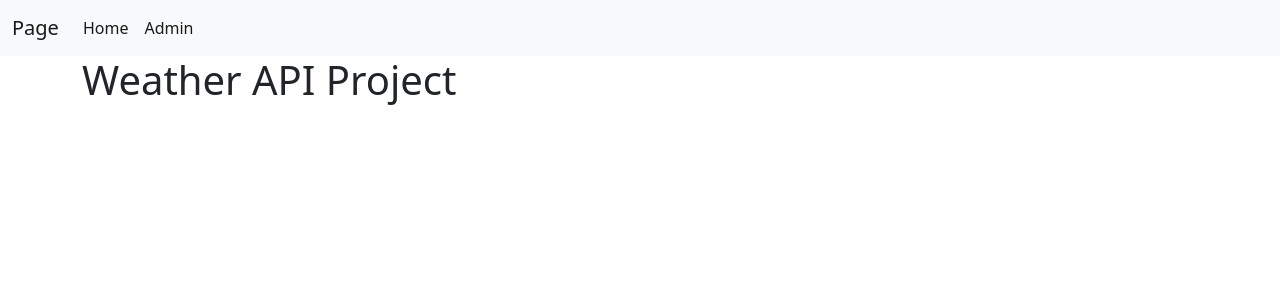
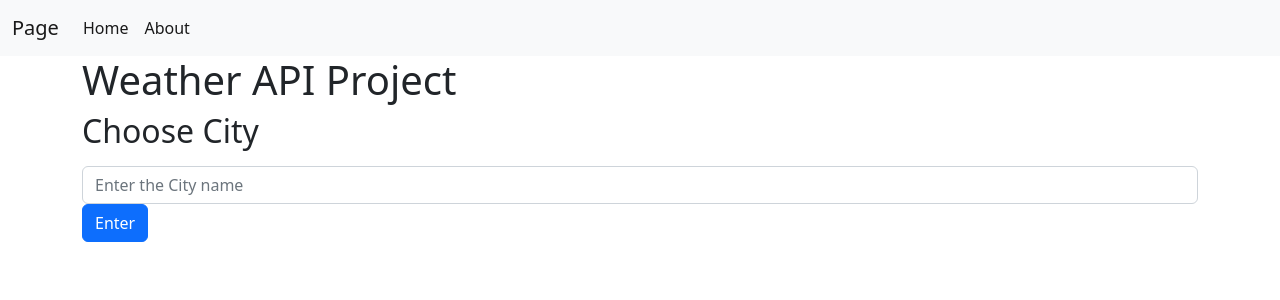
Before and after one commit to Muelvzz/weather-api, a Flask app: page / in a window 1280 px wide. Shown: the top 300 px of the page. Run offline with Flask 3, Linux system fonts and the light colour scheme.

Commit message:
add form and route

```diff
--- a/main.py
+++ b/main.py
@@ -1,4 +1,4 @@
-from flask import Flask, render_template
+from flask import Flask, render_template, request, redirect, url_for
 
 app = Flask(__name__)
 
@@ -6,5 +6,13 @@ app = Flask(__name__)
 def home():
     return render_template("home.html")
 
+@app.route("/city", methods=["GET", "POST"])
+def show_weather():
+    if request.method == "POST":
+        city_title = request.form.get("city")
+        return render_template("show_weather.html", city = city_title)
+    else:
+        return redirect(url_for("home"))
+
 if __name__ == "__main__":
     app.run(debug=True)
--- a/templates/base.html
+++ b/templates/base.html
@@ -2,7 +2,7 @@
 <html lang="en">
     <head>
         <meta charset="utf-8">
-        <meta name="viewport content="width=device-width , initial-scale=1, shrink-to-fit=no">
+        <meta name="viewport" content="width=device-width , initial-scale=1, shrink-to-fit=no">
         <link rel="stylesheet" href="https://cdn.jsdelivr.net/npm/bootstrap@5.2.3/dist/css/bootstrap.min.css">
         <title>Weather</title>
     </head>
@@ -18,7 +18,7 @@
                         <a class="nav-link active" aria-current="page" href="#">Home</a>
                     </li>
                     <li class="nav-item">
-                        <a class="nav-link active" aria-current="page" href="#">Admin</a>
+                        <a class="nav-link active" aria-current="page" href="#">About</a>
                     </li>
                 </ul>
             </div>
--- a/templates/home.html
+++ b/templates/home.html
@@ -3,6 +3,13 @@
 
 <div class="container">
     <h1>Weather API Project</h1>
+    <form action="/city" method="post">
+        <div>
+            <label for="city" class="form-label fw-bold"><h2>Choose City</h2></label>
+            <input type="text" id="city" name="city" class="form-control" placeholder="Enter the City name" required>
+        </div>
+        <button type="submit" class=" btn btn-primary">Enter</button>
+    </form>
 </div>
 
 {% endblock %}
```
Also changed, not shown: templates/show_weather.html (added, +8 -0 lines).
